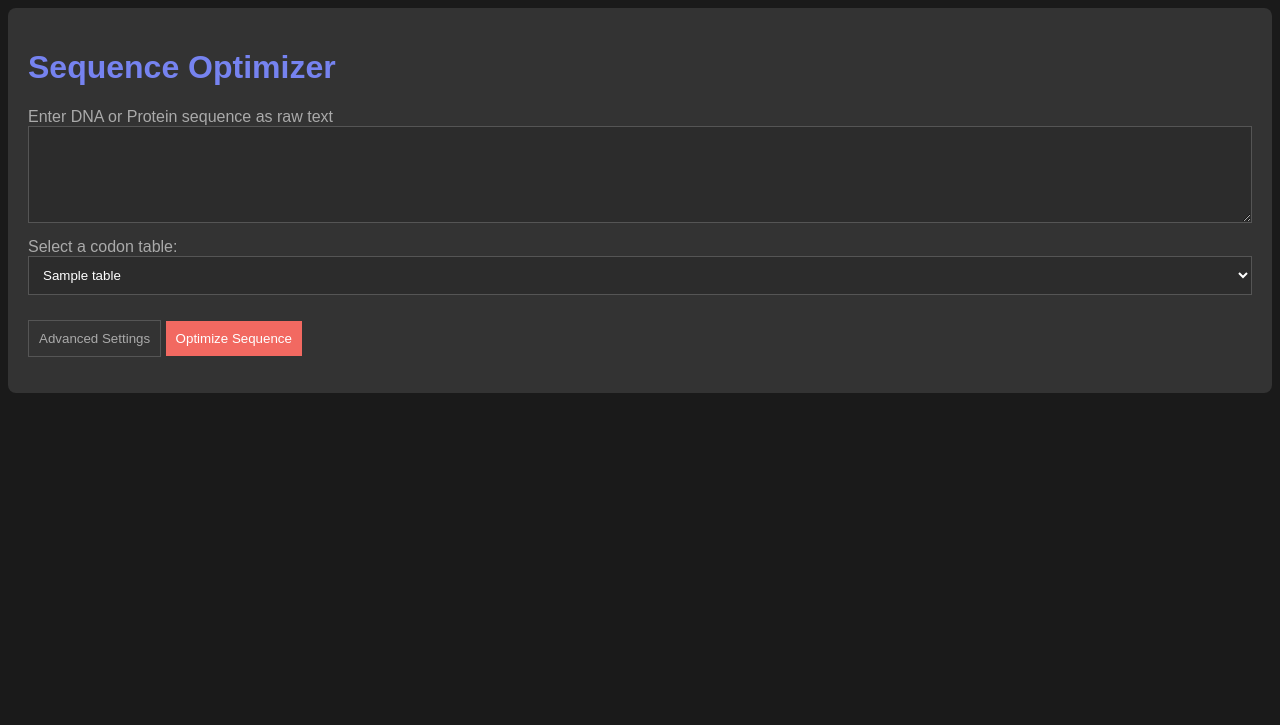
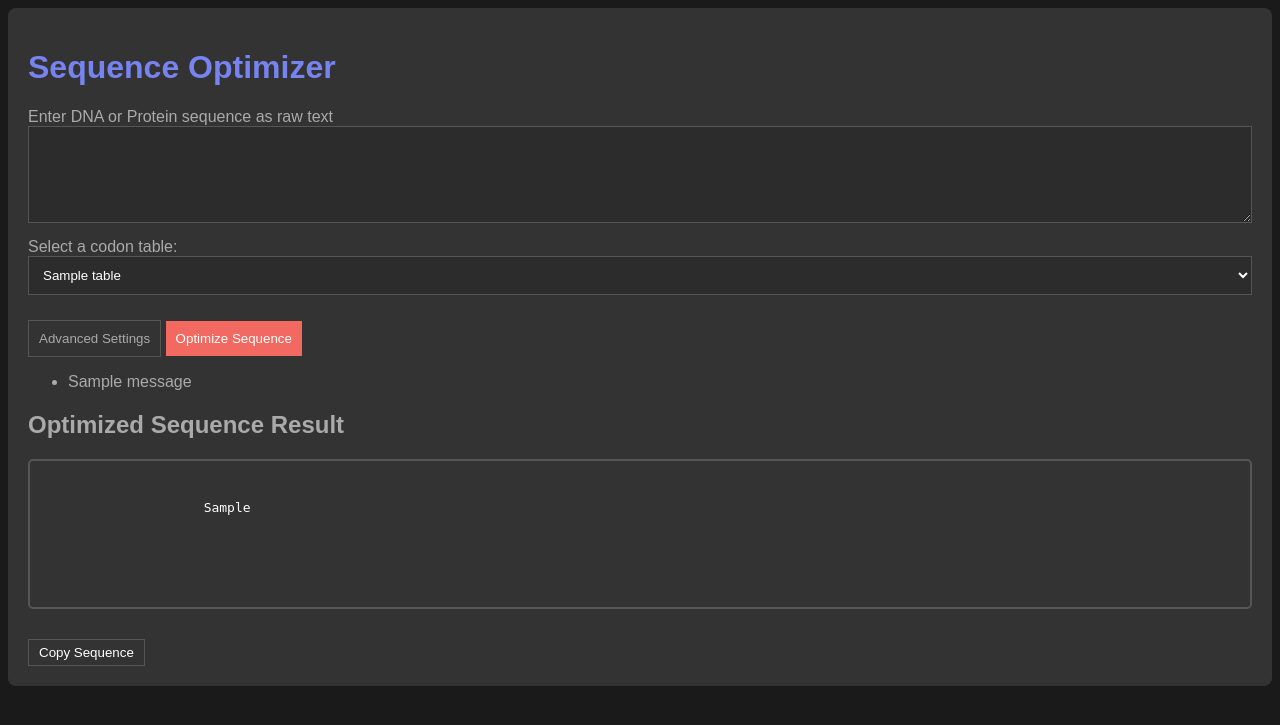
Before and after one commit to vf-collab/vf-motif-control, a Flask app: template templates/index.html in a window 1280 px wide. Shown: the top 725 px of the page. Run offline with Flask 3, Linux system fonts and the light colour scheme; the template is opened without the code that fills it: most values are stand-ins (such as "Sample title", 1, 10 or a date in 2020); one stand-in notice (Sample message) is shown.

Commit message:
updated html

```diff
--- a/templates/index.html
+++ b/templates/index.html
@@ -82,19 +90,20 @@
 
         /* Result box styling */
         .result-box {
-            background-color: #333333;
+            background-color: #333333; /* Dark gray result box background */
             padding: 20px;
-            border: 2px solid #555555;
+            border: 2px solid #555555; /* Slightly lighter border */
             border-radius: 5px;
             margin: 20px 0;
-            white-space: pre-wrap;
-            word-break: break-word;
-            color: #FFFFFF;
+            white-space: pre-wrap; /* Ensures long sequences wrap within the box */
+            word-break: break-word; /* Break words if needed */
+            color: #FFFFFF; /* White text for the result box */
             font-family: "Courier New", monospace;
-            min-height: 150px;
-            max-height: 500px;
-            overflow-y: auto;
-            width: 100%;
+            min-height: 150px; /* Minimum height for the box */
+            max-height: 500px; /* Max height with scroll if content is too large */
+            overflow-y: auto; /* Add scroll if content exceeds max height */
+            width: 100%; /* Full width */
+            box-sizing: border-box; /* Ensure padding and border are included in the element's width and height */
         }
 
         .copy-button {
@@ -113,56 +122,29 @@
     <script>
         function toggleAdvancedSettings() {
             var advancedSettings = document.getElementById("advanced-settings");
-            advancedSettings.style.display = advancedSettings.style.display === "none" ? "block" : "none";
+            if (advancedSettings.style.display === "none" || advancedSettings.style.display === "") {
+                advancedSettings.style.display = "block";
+            } else {
+                advancedSettings.style.display = "none";
+            }
         }
 
+        // Show spinner when form is submitted
         function showSpinner() {
-            document.getElementById("spinner").style.display = "block";
+            document.getElementById("spinner").style.display = "block"; // Show spinner
         }
 
+        // Copy the optimized sequence to clipboard
         function copyToClipboard() {
             var resultBox = document.querySelector('.result-box code');
             var range = document.createRange();
             range.selectNode(resultBox);
-            window.getSelection().removeAllRanges();
-            window.getSelection().addRange(range);
-            document.execCommand('copy');
-            window.getSelection().removeAllRanges();
+            window.getSelection().removeAllRanges();  // Clear any previous selection
+            window.getSelection().addRange(range);    // Select the text
+            document.execCommand('copy');             // Copy the selected text to clipboard
+            window.getSelection().removeAllRanges();  // Deselect the text
+
             alert("Sequence copied to clipboard!");
-        }
-
-        function pollTaskStatus(taskId) {
-            fetch(`/task_status/${taskId}`)
-                .then(response => response.json())
-                .then(data => {
-                    if (data.state === 'PENDING') {
-                        setTimeout(() => pollTaskStatus(taskId), 2000);
-                    } else if (data.state === 'SUCCESS') {
-                        document.getElementById("spinner").style.display = "none"; // Hide spinner
-                        document.getElementById("result").innerHTML = `<div class="result-box"><code>${data.result}</code></div>`;
-                        document.getElementById("copy-button").style.display = "block"; // Show the copy button
-                    }
-                })
-                .catch(err => console.error('Error fetching task status:', err));
-        }
-
-        function submitForm(event) {
-            event.preventDefault();
-            showSpinner(); // Show spinner
-            let formData = new FormData(event.target);
-            fetch("/", {
-                method: "POST",
-                body: formData
-            })
-            .then(response => response.json())
-            .then(data => {
-                if (data.task_id) {
-                    pollTaskStatus(data.task_id); // Poll for task status
-                } else if (data.error) {
-                    alert(`Error: ${data.error}`);
-                }
-            })
-            .catch(err => console.error('Error submitting form:', err));
         }
     </script>
 </head>
@@ -200,30 +188,53 @@
                         <option value="Stringent">Stringent</option>
                     </select><br>
 
+                    <!-- Dropdown for Codon Bias or GC Richness -->
                     <label for="codon_bias_or_gc">Optimize for GC Richness or Codon Bias:</label>
                     <select name="codon_bias_or_gc">
                         <option value="GC">GC Richness</option>
                         <option value="Codon Bias">Codon Bias</option>
                     </select><br>
 
+                    <!-- Enzyme input for restriction sites -->
                     <label for="enzymes">Enter enzyme restriction sites to exclude (comma-separated, optional):</label>
                     <input type="text" name="enzymes" placeholder="e.g., EcoRI, BamHI"><br>
 
+                    <!-- Expedite processing option -->
                     <label>Expedite processing speed:</label>
                     <select name="expedition">
                         <option value="Yes">Yes</option>
                         <option value="No">No</option>
                     </select><br>
                 </div>
+            </div>
 
+            <!-- Spinner -->
             <div id="spinner" class="spinner"></div>
+
+            <!-- Submit Button -->
             <button type="submit">Optimize Sequence</button>
         </form>
 
-        <div id="result"></div>
+        <!-- Flash Messages -->
+        {% with messages = get_flashed_messages() %}
+          {% if messages %}
+            <ul class="flashes">
+              {% for message in messages %}
+                <li>{{ message }}</li>
+              {% endfor %}
+            </ul>
+          {% endif %}
+        {% endwith %}
 
+        <!-- Display the optimized sequence (if available) -->
+        {% if optimized_seq %}
+            <h2>Optimized Sequence Result</h2>
+            <div class="result-box">
+                <code>{{ optimized_seq }}</code>
+            </div>
             <!-- Copy Button -->
-        <button id="copy-button" class="copy-button" style="display: none;" onclick="copyToClipboard()">Copy Sequence</button>
+            <button class="copy-button" onclick="copyToClipboard()">Copy Sequence</button>
+        {% endif %}
     </div>
 </body>
 </html>
```
Also changed, not shown: other parts of templates/index.html (+32 -18 lines). Lines whose indentation alone changed are shown as unchanged.
